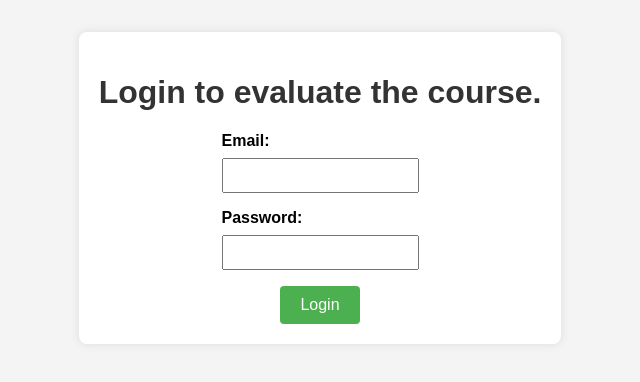
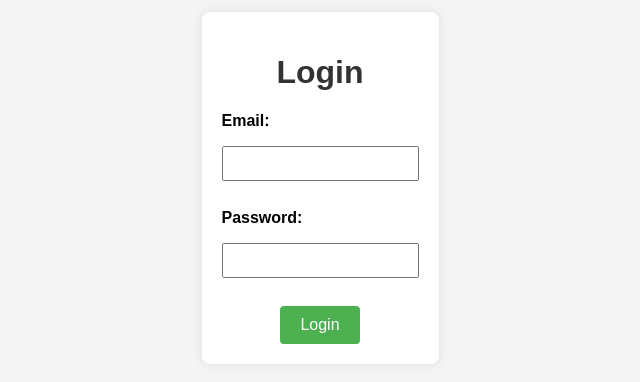
Before and after one commit to bastyle/react-simple-app, a React (Create React App) app: page / in a window 1280 px wide. Shown: the part 212-594 px from the top of the page, without its empty margins (320-960 px from the left). Built offline with nearby package versions, Linux system fonts and the light colour scheme.

Commit message:
added toast lib to display error messages

```diff
--- a/package.json
+++ b/package.json
@@ -9,6 +9,7 @@
     "react": "^18.2.0",
     "react-dom": "^18.2.0",
     "react-scripts": "5.0.1",
+    "react-toastify": "^10.0.4",
     "web-vitals": "^2.1.4"
   },
   "scripts": {
--- a/src/App.css
+++ b/src/App.css
@@ -28,20 +28,19 @@ form {
   align-items: center;
 }
 
+
 label {
-  display: flex;
-  flex-direction: column;
-  align-items: flex-start;
   margin-bottom: 8px;
   font-weight: bold;
   text-align: left;
 }
 
-input, textarea {
-  width: 100%;
-  padding: 8px;
-  margin: 8px 0;
-  box-sizing: border-box;
+
+
+.error {
+  color: red;
+  font-size: 14px;
+  margin-top: 5px;
 }
 
 button {
@@ -62,28 +61,35 @@ button:hover {
   background-color: #45a049;
 }
 
-/* LoginForm.css */
-.LoginForm {
-  background-color: #f9f9f9;
-  padding: 20px;
-  border-radius: 8px;
-  box-shadow: 0 0 10px rgba(0, 0, 0, 0.1);
+
+/* App.css */
+/* ... (previous styles) */
+
+.form-group {
+  display: flex;
+  flex-direction: column;
+  align-items: flex-start;
   margin-bottom: 20px;
 }
 
-/* CommentsForm.css */
-.CommentsForm {
-  background-color: #f9f9f9;
-  padding: 20px;
-  border-radius: 8px;
-  box-shadow: 0 0 10px rgba(0, 0, 0, 0.1);
+
+input,
+textarea {
+  width: 100%;
+  padding: 8px;
+  margin: 8px 0;
+  box-sizing: border-box;
 }
 
-/* ThankYouForm.css */
-.ThankYouForm {
-  background-color: #4caf50;
-  color: #fff;
-  padding: 20px;
-  border-radius: 8px;
-  box-shadow: 0 0 10px rgba(0, 0, 0, 0.1);
+.error {
+  color: red;
+  font-size: 14px;
+  margin-top: 5px;
 }
+
+/* New styles for inline error messages */
+.inline-error {
+  color: red;
+  font-size: 14px;
+  margin-left: 10px;
+}
--- a/src/App.js
+++ b/src/App.js
@@ -12,8 +12,6 @@ function App() {
   const [userComments, setUserComments] = useState('');
 
   const handleLogin = (enteredEmail, enteredPassword) => {
-    // Implement your authentication logic here
-    // For simplicity, we'll just set loggedIn to true if email and password are not empty
     if (enteredEmail !== '' && enteredPassword !== '') {
       setLoggedIn(true);
       setEmail(enteredEmail);
--- a/src/components/forms/LoginForm.js
+++ b/src/components/forms/LoginForm.js
@@ -1,39 +1,63 @@
 // components/LoginForm.js
 import React, { useState } from 'react';
-
+import { toast, ToastContainer } from 'react-toastify';
+import 'react-toastify/dist/ReactToastify.css';
 
 const LoginForm = ({ onLogin }) => {
   const [email, setEmail] = useState('');
   const [password, setPassword] = useState('');
 
+  const validateEmail = (inputEmail) => {
+    const emailRegex = /^[^\s@]+@[^\s@]+\.[^\s@]+$/;
+    return emailRegex.test(inputEmail);
+  };
+
+  const validatePassword = (inputPassword) => {
+    const passwordRegex = /^(?=.*[a-z])(?=.*[A-Z])(?=.*\d)(?=.*[@$!%*?&])[A-Za-z\d@$!%*?&]{8,}$/;
+    return passwordRegex.test(inputPassword);
+  };
+
   const handleLogin = () => {
+    if (!validateEmail(email)) {
+      toast.error('Invalid email address');
+      return;
+    }
+
+    if (!validatePassword(password)) {
+      toast.error(
+        'Password must be at least 8 characters, with at least one uppercase letter, one lowercase letter, one number, and one special character.'
+      );
+      return;
+    }
+
     onLogin(email, password);
   };
 
   return (
     <>
-      <h1>Login to evaluate the course.</h1>
+      <h1>Login</h1>
       <form>
-        <label>
-          Email:
+        <div className="form-group">
+          <label>Email:</label>
           <input
             type="email"
             value={email}
             onChange={(e) => setEmail(e.target.value)}
           />
-        </label>
-        <label>
-          Password:
+        </div>
+        <div className="form-group">
+          <label>Password:</label>
           <input
             type="password"
             value={password}
             onChange={(e) => setPassword(e.target.value)}
           />
-        </label>
+        </div>
         <button type="button" onClick={handleLogin}>
           Login
         </button>
       </form>
+      <ToastContainer position="top-right" autoClose={5000} hideProgressBar />
     </>
   );
 };
```
Also changed, not shown: 1 other file (tests, documents, lock files or other folders).
